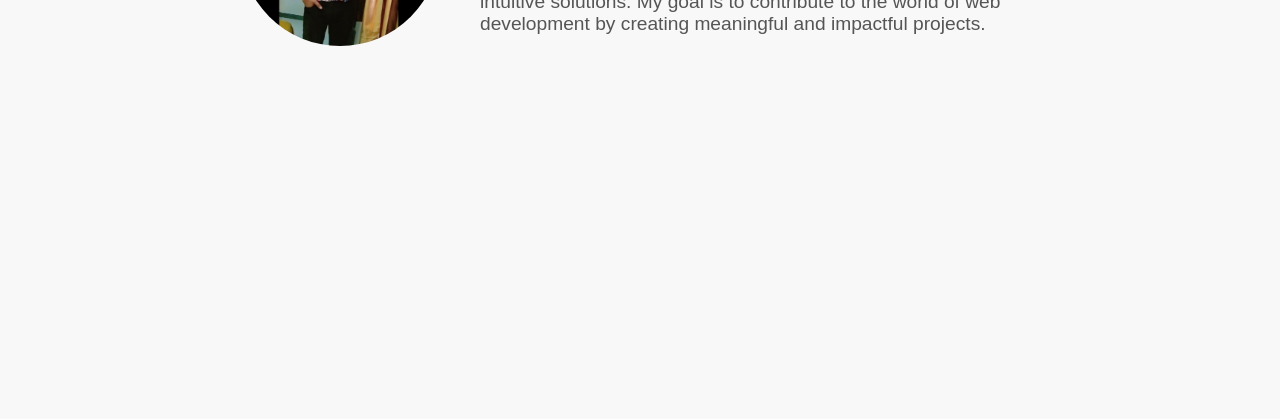
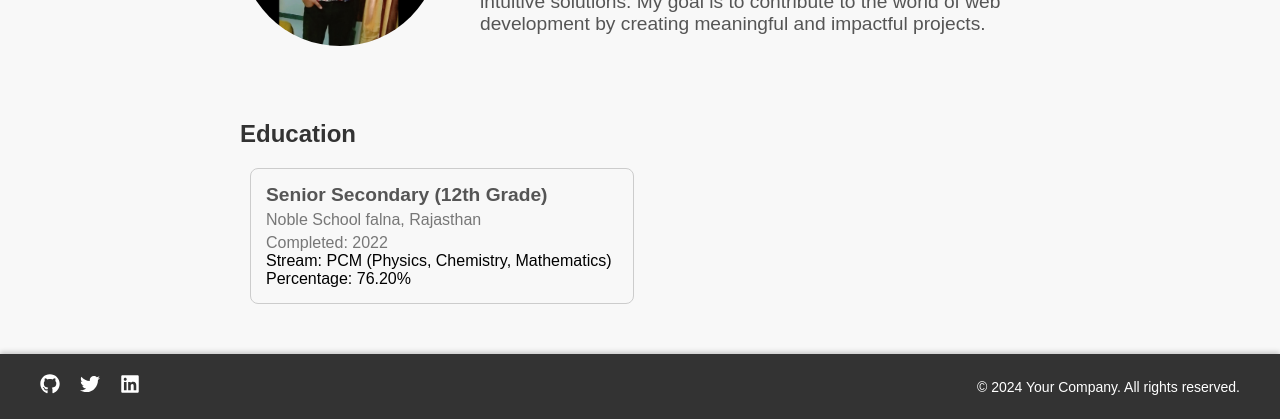
Before and after one commit to chirag-soni23/My-portfolio, a React (Vite) app in the folder client/: page /about in a window 1280 px wide. Shown: the part 381-800 px from the top of the page. Built offline with nearby package versions, Linux system fonts and the light colour scheme.

Commit message:
portfolio

```diff
--- a/client/src/Stylesheet/About.css
+++ b/client/src/Stylesheet/About.css
@@ -2,7 +2,7 @@
 .about-section {
     background-color: #f8f8f8;
     padding: 80px 0;
-    height: 100vh;
+    height: 100%;
   }
 
   .about-container {
@@ -52,3 +52,43 @@
       transform: translateY(0);
     }
   }
+  .education-section {
+    margin-top: 20px;
+    padding:50px 0;
+  }
+
+  .education-title {
+    font-size: 1.5rem;
+    color: #333;
+  }
+
+  .education-details {
+    display: flex;
+    flex-wrap: wrap;
+    margin-top: 10px;
+  }
+
+  .education-item {
+    flex: 0 0 48%; /* Adjust as needed based on your design */
+    margin: 10px;
+    padding: 15px;
+    border: 1px solid #ccc;
+    border-radius: 8px;
+    background-color: #f8f8f8;
+    transition: transform 0.3s ease-in-out;
+
+    &:hover {
+      transform: scale(1.05);
+    }
+  }
+
+  .education-degree {
+    font-size: 1.2rem;
+    color: #555;
+  }
+
+  .education-school,
+  .education-year {
+    color: #777;
+    margin-top: 5px;
+  }
--- a/client/src/Stylesheet/Footer.css
+++ b/client/src/Stylesheet/Footer.css
@@ -4,7 +4,7 @@
     background-color: #333;
     color: #fff;
     padding: 20px 0;
-    /* position: fixed; */
+    position: fixed;
     bottom: 0;
     width: 100%;
     box-shadow: 0px -2px 5px rgba(0, 0, 0, 0.2);
--- a/client/src/pages/About.jsx
+++ b/client/src/pages/About.jsx
@@ -1,27 +1,52 @@
-import React from 'react';
-import '../Stylesheet/About.css';
-import ProfileImage from '../assets/ProfileImage/Chirag.jpg'
+import React from "react";
+import "../Stylesheet/About.css";
+import ProfileImage from "../assets/ProfileImage/Chirag.jpg";
+
 const About = () => {
   return (
+    <>
       <section className="about-section">
         <div className="about-container">
           <div className="about-content animated-fade-in">
             <div className="profile-image">
-            <img src={ProfileImage}alt="Profile" />
+              <img src={ProfileImage} alt="Profile" />
             </div>
             <div className="text-content">
               <h2 className="about-title">About Me</h2>
               <p className="about-description">
-              Hi, I'm Chirag Soni, a passionate Frontend web developer with a strong
-              background in creating dynamic and responsive websites. I enjoy
-              turning complex problems into simple, beautiful, and intuitive
-              solutions. My goal is to contribute to the world of web
-              development by creating meaningful and impactful projects.
+                Hi, I'm Chirag Soni, a passionate Frontend web developer with a
+                strong background in creating dynamic and responsive websites. I
+                enjoy turning complex problems into simple, beautiful, and
+                intuitive solutions. My goal is to contribute to the world of
+                web development by creating meaningful and impactful projects.
               </p>
             </div>
           </div>
+
+
+        <div className="education-section">
+            <h2 className="education-title">Education</h2>
+            <div className="education-details">
+              <div className="education-item">
+                <h3 className="education-degree">
+                  Senior Secondary (12th Grade)
+                </h3>
+                <p className="education-school">
+                  Noble School falna, Rajasthan
+                </p>
+                <p className="education-year">Completed: 2022</p>
+                <p className="education-stream">
+                  Stream: PCM (Physics, Chemistry, Mathematics)
+                </p>
+                <p className="education-percentage">Percentage: 76.20%</p>
               </div>
+              {/* Add more education items as needed */}
+            </div>
+          </div>
+        </div>
+
       </section>
+    </>
   );
 };
 
```
Lines whose indentation alone changed are shown as unchanged.
